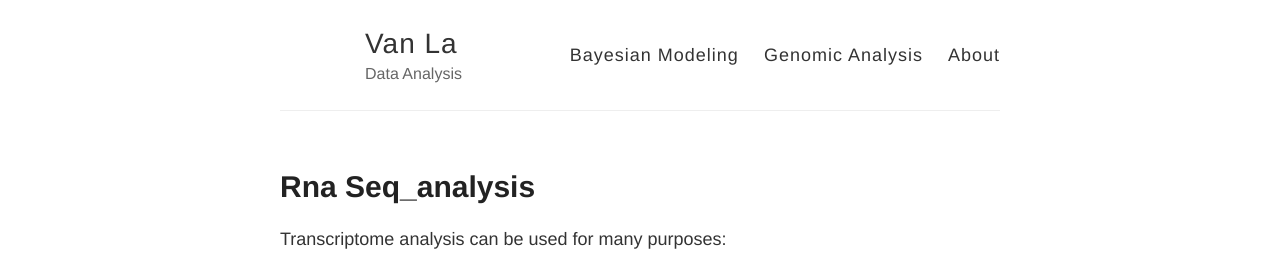
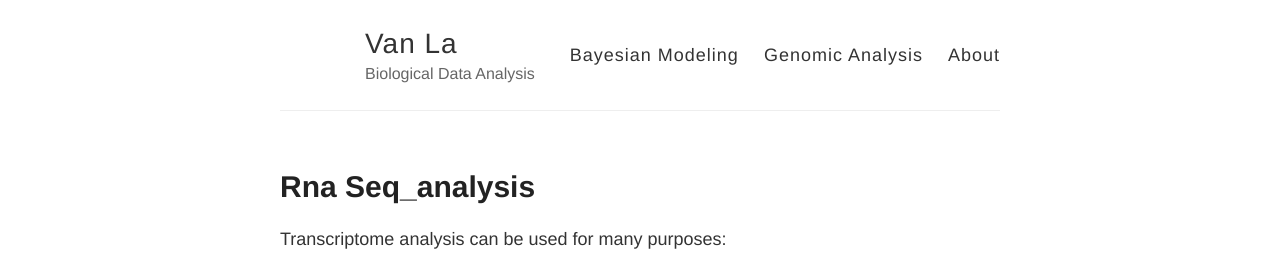
Before and after one commit to vanngocthuyla/Data_Analysis, a Jekyll site: the page built from _posts/2020-12-14-RNA-Seq_Analysis.md, in a window 1280 px wide. Shown: the top 257 px of the page. Built offline with Jekyll 4.4.1, drawn with Linux system fonts in a browser that asks for light colours; our own code applies the rules of GitHub Pages for plain Markdown files; comment, search, counter and statistics services are not loaded.

Commit message:
Update _config.yml

```diff
--- a/_config.yml
+++ b/_config.yml
@@ -10,7 +10,7 @@ markdown: kramdown
 name: Van La
 
 # Short bio or description (displayed in the header)
-description: Data Analysis
+description: Biological Data Analysis
 
 # URL of your avatar or profile pic (you could use your GitHub profile pic)
 avatar:
```
